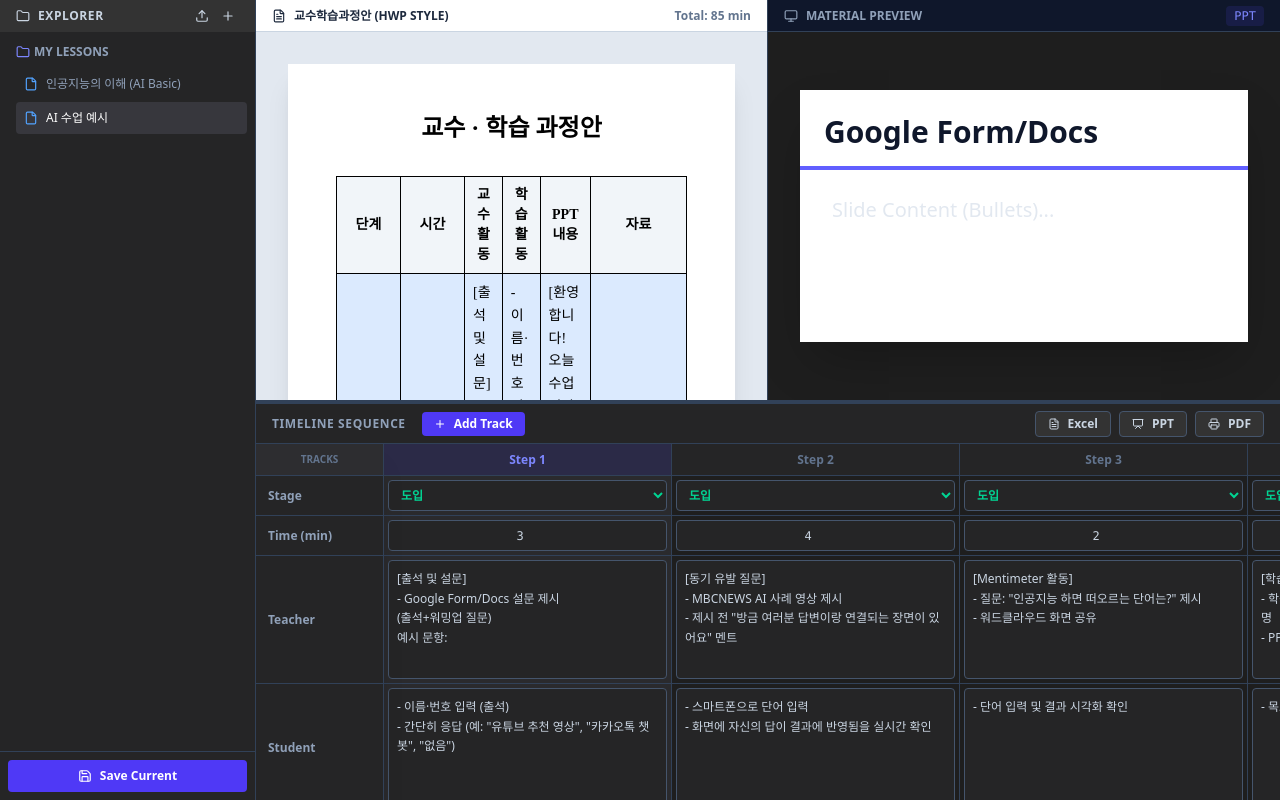
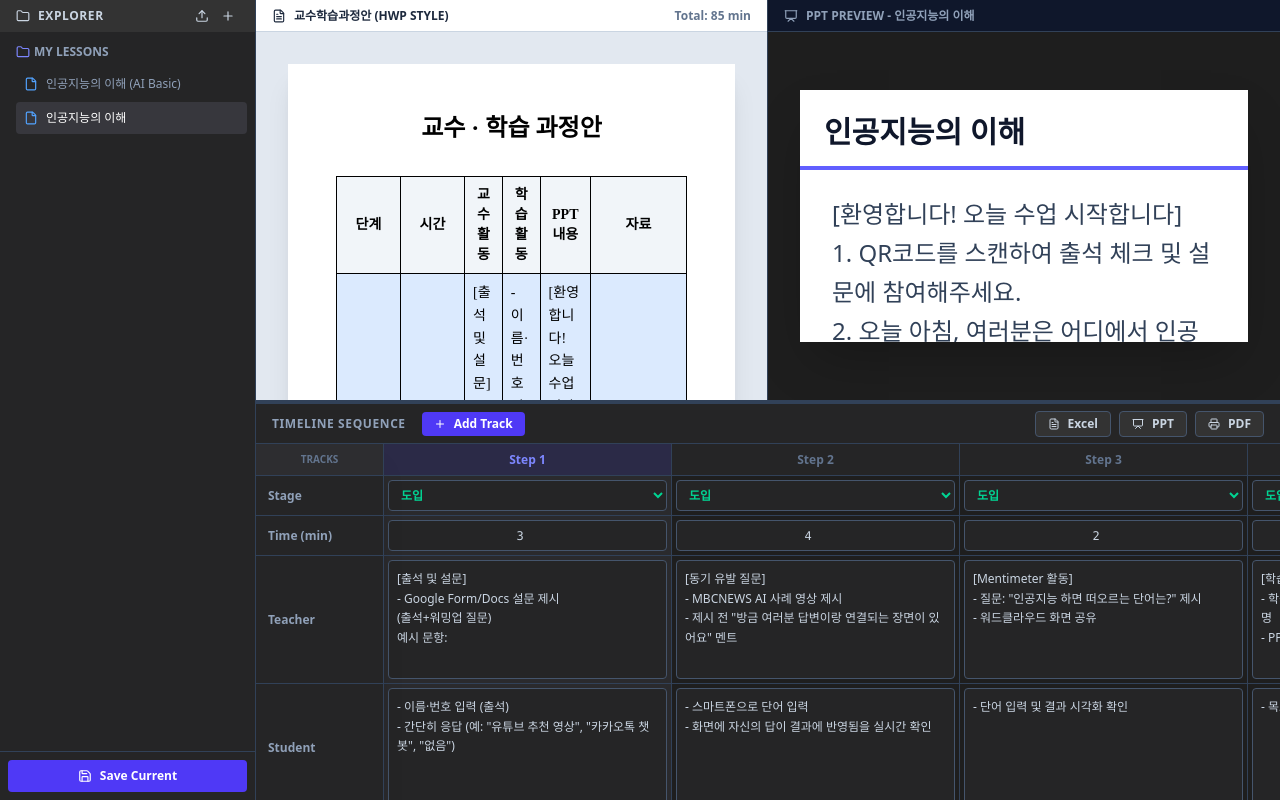
Before and after one commit to vividhyeok/lessonmate, a React (Vite) app: page / in a window 1280 px wide. Built offline with nearby package versions, Linux system fonts and the light colour scheme.

Commit message:
기본 수업 파일 및 구성 요소 업데이트: "AI 수업 예시"를 "인공지능의 이해"로 변경하고, 관련 CSV 파일 추가

```diff
--- a/src/App.jsx
+++ b/src/App.jsx
@@ -39,14 +39,18 @@ const App = () => {
 
     // Load Files from LocalStorage
     const loadedFiles = getFiles();
-    setFiles(loadedFiles);
 
     // Prototype: Always load default lesson if not present or just force it for now
-    // Check if "AI 수업 예시" exists, if not create it from default CSV
-    const defaultLessonName = "AI 수업 예시";
-    const existingDefault = loadedFiles.find(f => f.name === defaultLessonName);
+    // Check if "인공지능의 이해" exists, if not create it from default CSV
+    const defaultLessonName = "인공지능의 이해";
+
+    // Filter out the old "AI 수업 예시" if it exists to avoid duplicates/confusion
+    const cleanedFiles = loadedFiles.filter(f => f.name !== "AI 수업 예시");
+
+    const existingDefault = cleanedFiles.find(f => f.name === defaultLessonName);
 
     if (existingDefault) {
+       setFiles(cleanedFiles);
        loadLesson(existingDefault);
     } else {
        // Parse default CSV and create file
@@ -56,8 +60,13 @@ const App = () => {
           const newFile = createFile(defaultLessonName);
           newFile.tracks = newTracks;
           saveFile(newFile);
-          setFiles(getFiles());
+
+          // Update files list
+          const newFiles = [...cleanedFiles, newFile];
+          setFiles(newFiles);
           loadLesson(newFile);
+       } else {
+          setFiles(cleanedFiles);
        }
     }
 
@@ -548,6 +557,7 @@ const App = () => {
             selectedItem={selectedItem}
             updateItem={updateItem}
             selectedTrackId={selectedTrackId}
+            tracks={tracks}
           />
         </div>
 
--- a/src/components/MaterialPreview.jsx
+++ b/src/components/MaterialPreview.jsx
@@ -1,77 +1,43 @@
 import React from 'react';
-import { Monitor } from 'lucide-react';
+import { Presentation } from 'lucide-react';
 
-const MaterialPreview = ({ selectedItem, updateItem, selectedTrackId }) => {
+const MaterialPreview = ({ selectedItem, updateItem, selectedTrackId, tracks }) => {
+  // Find active slide content (current or previous)
+  const currentTrackIndex = tracks ? tracks.findIndex(t => t.id === selectedTrackId) : -1;
+  let activeContent = "";
+
+  if (currentTrackIndex !== -1) {
+    for (let i = currentTrackIndex; i >= 0; i--) {
+      const t = tracks[i];
+      if (t.pptContent && t.pptContent.trim().length > 0) {
+        activeContent = t.pptContent;
+        break;
+      }
+    }
+  }
+
   return (
     <div className="flex-1 flex flex-col bg-slate-800 relative">
       <div className="h-8 bg-slate-900 border-b border-slate-700 flex items-center px-4 justify-between shrink-0">
         <span className="text-xs font-black text-slate-400 uppercase flex items-center gap-2">
-          <Monitor size={14} /> Material Preview
+          <Presentation size={14} /> PPT Preview - 인공지능의 이해
         </span>
-        {selectedItem && (
-          <span className="text-xs font-mono text-indigo-400 bg-indigo-900/30 px-2 py-0.5 rounded">
-            {selectedItem.type.toUpperCase()}
-          </span>
-        )}
       </div>
 
       <div className="flex-1 flex items-center justify-center p-8 bg-[#1e1e1e] overflow-hidden relative">
-        {selectedItem ? (
-          <div className="aspect-video w-full max-w-3xl bg-white shadow-2xl flex flex-col transition-all duration-300">
-            {/* Header */}
+        <div className="aspect-video w-full max-w-3xl bg-white shadow-2xl flex flex-col transition-all duration-300">
+            {/* Slide Header / Title */}
             <div className="p-6 pb-4 border-b-4 border-indigo-500 flex gap-4">
-              <div className="flex-1">
-                <input
-                  type="text"
-                  value={selectedItem.title}
-                  onChange={(e) => updateItem(selectedTrackId, selectedItem.id, 'title', e.target.value)}
-                  placeholder="Title"
-                  className="w-full text-3xl font-black text-slate-900 placeholder-slate-300 outline-none bg-transparent"
-                />
-              </div>
+               <h1 className="text-3xl font-black text-slate-900">인공지능의 이해</h1>
             </div>
 
-            {/* Body */}
-            <div className="flex-1 p-8 pt-6 overflow-auto flex flex-col gap-4">
-              <div className="flex-1">
-                {selectedItem.type === 'ppt' && (
-                  <textarea
-                    value={selectedItem.content}
-                    onChange={(e) => updateItem(selectedTrackId, selectedItem.id, 'content', e.target.value)}
-                    placeholder="Slide Content (Bullets)..."
-                    className="w-full h-full text-xl font-medium text-slate-600 placeholder-slate-200 outline-none bg-transparent resize-none leading-relaxed"
-                  />
-                )}
-                {(selectedItem.type === 'url' || selectedItem.type === 'video') && (
-                  <div className="flex flex-col gap-4 h-full">
-                    <input
-                      type="text"
-                      value={selectedItem.url || selectedItem.content} // Fallback to content if url is missing (for backward compatibility)
-                      onChange={(e) => updateItem(selectedTrackId, selectedItem.id, 'url', e.target.value)}
-                      placeholder="https://..."
-                      className="w-full text-lg text-blue-600 underline placeholder-slate-300 outline-none bg-slate-50 p-2 rounded"
-                    />
-                    <div className="flex-1 bg-slate-100 rounded flex items-center justify-center text-slate-400 overflow-hidden">
-                      {(selectedItem.url || selectedItem.content) ? (
-                        <iframe
-                          src={(selectedItem.url || selectedItem.content).replace('watch?v=', 'embed/')}
-                          className="w-full h-full"
-                          title="Preview"
-                          frameBorder="0"
-                          allowFullScreen
-                        />
-                      ) : (
-                        <span>Enter URL to preview</span>
-                      )}
-                    </div>
-                  </div>
-                )}
-              </div>
+            {/* Slide Body */}
+            <div className="flex-1 p-8 pt-6 overflow-auto">
+               <div className="text-2xl font-medium text-slate-700 whitespace-pre-wrap leading-relaxed">
+                  {activeContent || <span className="text-slate-300 italic">내용 없음</span>}
+               </div>
             </div>
-          </div>
-        ) : (
-          <div className="text-slate-600 font-black text-xl">SELECT AN ITEM TO EDIT</div>
-        )}
+        </div>
       </div>
     </div>
   );
```
Also changed, not shown: 인공지능의 이해.csv (renamed from lesson_plan.csv).
